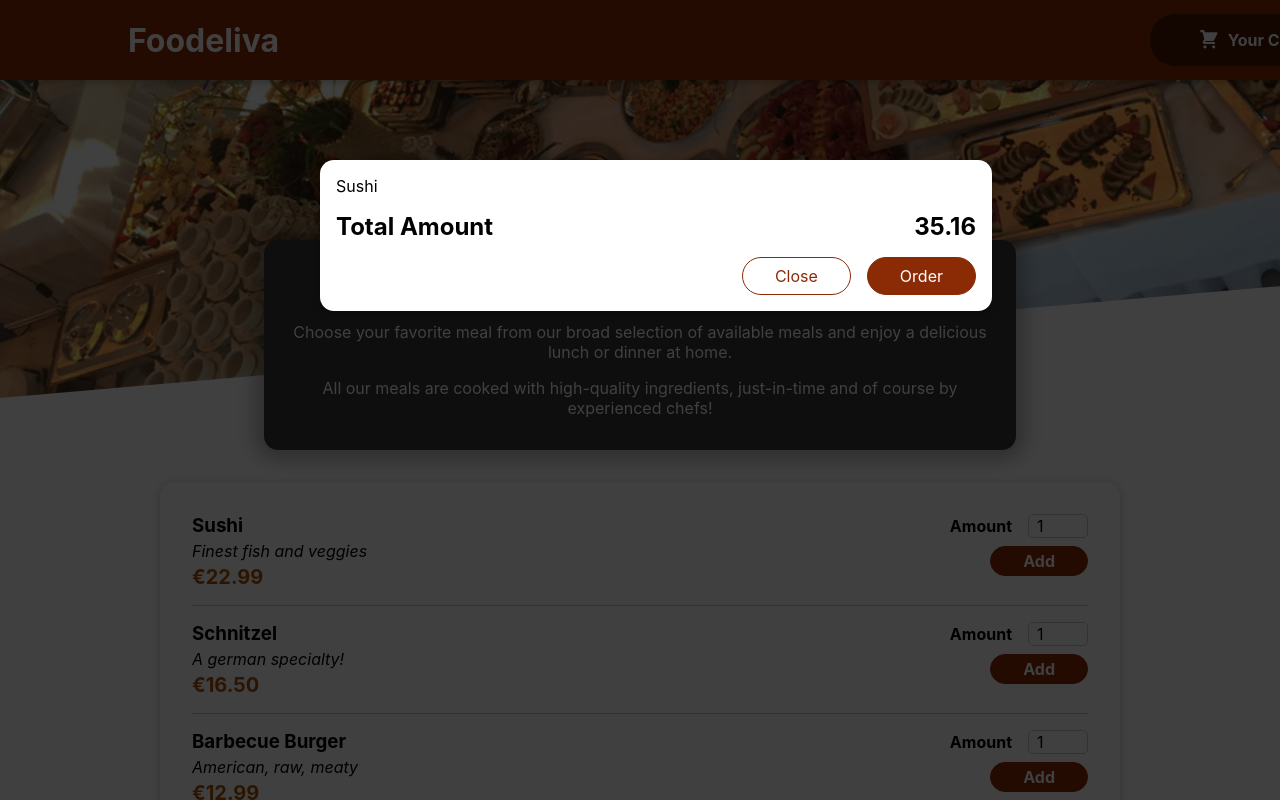
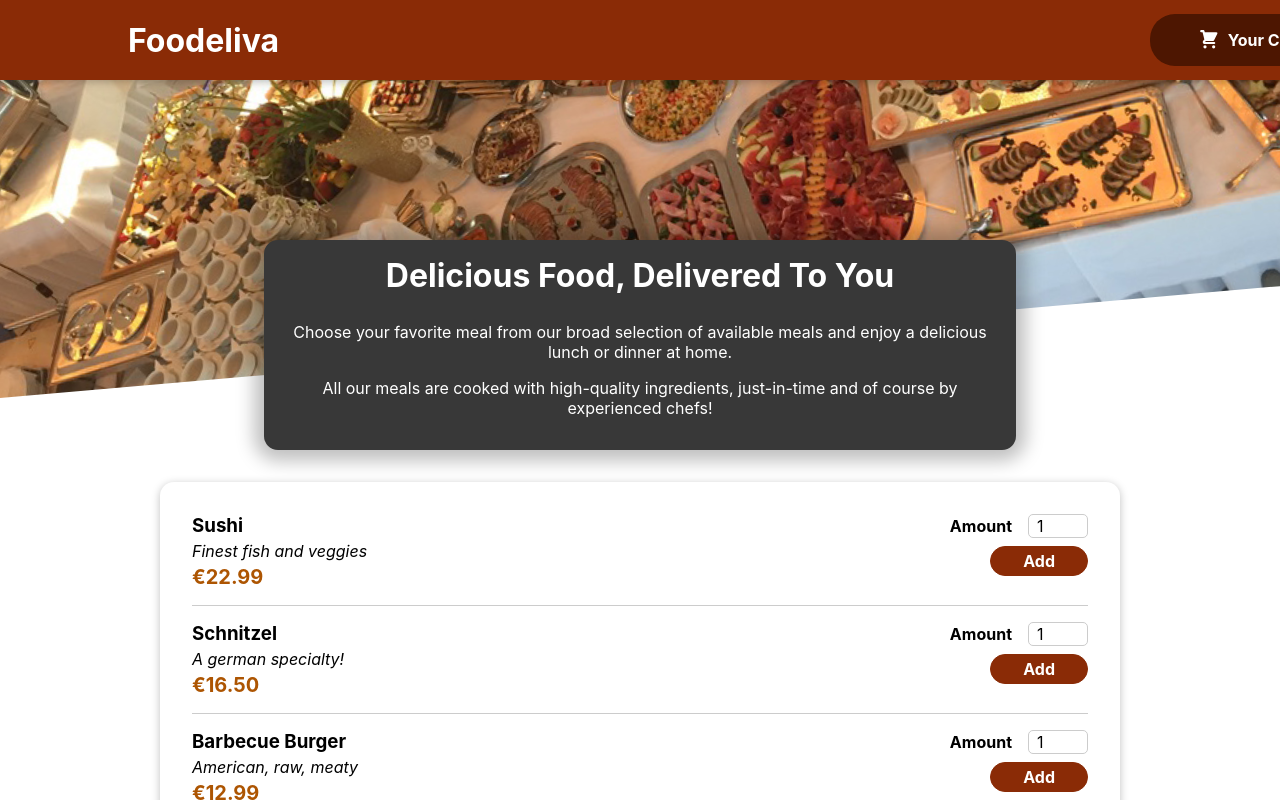
Before and after one commit to iseto/react-food-order, a React (Create React App) app: page / in a window 1280 px wide. Shown: the top 800 px of the page. Built offline with nearby package versions, Linux system fonts and the light colour scheme.

Commit message:
Cart: create modal, add functions to show and hide it

```diff
--- a/src/App.js
+++ b/src/App.js
@@ -1,4 +1,4 @@
-import { Fragment } from "react";
+import { Fragment, useState } from "react";
 import Header from "./components/Layout/Header";
 import Meals from "./components/Meals/Meals";
 import Cart from "./components/Cart/Cart";
@@ -6,10 +6,20 @@ import Cart from "./components/Cart/Cart";
 import "./App.css";
 
 function App() {
+  const [cartIsShown, setCartIsShown] = useState(false);
+
+  const showCartHandler = () => {
+    setCartIsShown(true);
+  };
+
+  const hideCarthandler = () => {
+    setCartIsShown(false);
+  };
+
   return (
     <Fragment>
-      <Cart />
-      <Header />
+      {cartIsShown && <Cart onClose={hideCarthandler} />}
+      <Header onShowCart={showCartHandler} />
       <main>
         <Meals />
       </main>
--- a/src/components/Cart/Cart.js
+++ b/src/components/Cart/Cart.js
@@ -18,7 +18,7 @@ const Cart = (props) => {
   );
 
   return (
-    <Modal>
+    <Modal onClose={props.onClose}>
       {cartItems}
 
       <div className={classes.total}>
@@ -26,7 +26,9 @@ const Cart = (props) => {
         <span>35.16</span>
       </div>
       <div className={classes.actions}>
-        <button className={classes["button--alt"]}>Close</button>
+        <button className={classes["button--alt"]} onClick={props.onClose}>
+          Close
+        </button>
         <button className={classes.button}>Order</button>
       </div>
     </Modal>
--- a/src/components/Layout/Header.js
+++ b/src/components/Layout/Header.js
@@ -10,7 +10,7 @@ const Header = (props) => {
     <Fragment>
       <header className={classes.header}>
         <h1>Foodeliva</h1>
-        <HeaderCartButton />
+        <HeaderCartButton onClick={props.onShowCart} />
       </header>
       <div className={classes["main-image"]}>
         <img src={mealsImage} />
--- a/src/components/Layout/HeaderCartButton.js
+++ b/src/components/Layout/HeaderCartButton.js
@@ -3,7 +3,7 @@ import classes from "./HeaderCartButton.module.css";
 
 const HeaderCartButton = (props) => {
   return (
-    <button className={classes.button}>
+    <button className={classes.button} onClick={props.onClick}>
       <span className={classes.icon}>
         <CartIcon />
       </span>
--- a/src/components/UI/Modal.js
+++ b/src/components/UI/Modal.js
@@ -4,7 +4,7 @@ import ReactDOM from "react-dom";
 import classes from "./Modal.module.css";
 
 const Backdrop = (props) => {
-  return <div className={classes.backdrop} />;
+  return <div className={classes.backdrop} onClick={props.onClose} />;
 };
 
 const ModalOverlay = (props) => {
@@ -20,7 +20,10 @@ const portalElement = document.getElementById("overlays");
 const Modal = (props) => {
   return (
     <Fragment>
-      {ReactDOM.createPortal(<Backdrop />, portalElement)}
+      {ReactDOM.createPortal(
+        <Backdrop onClose={props.onClose} />,
+        portalElement
+      )}
       {ReactDOM.createPortal(
         <ModalOverlay>{props.children}</ModalOverlay>,
         portalElement
```
